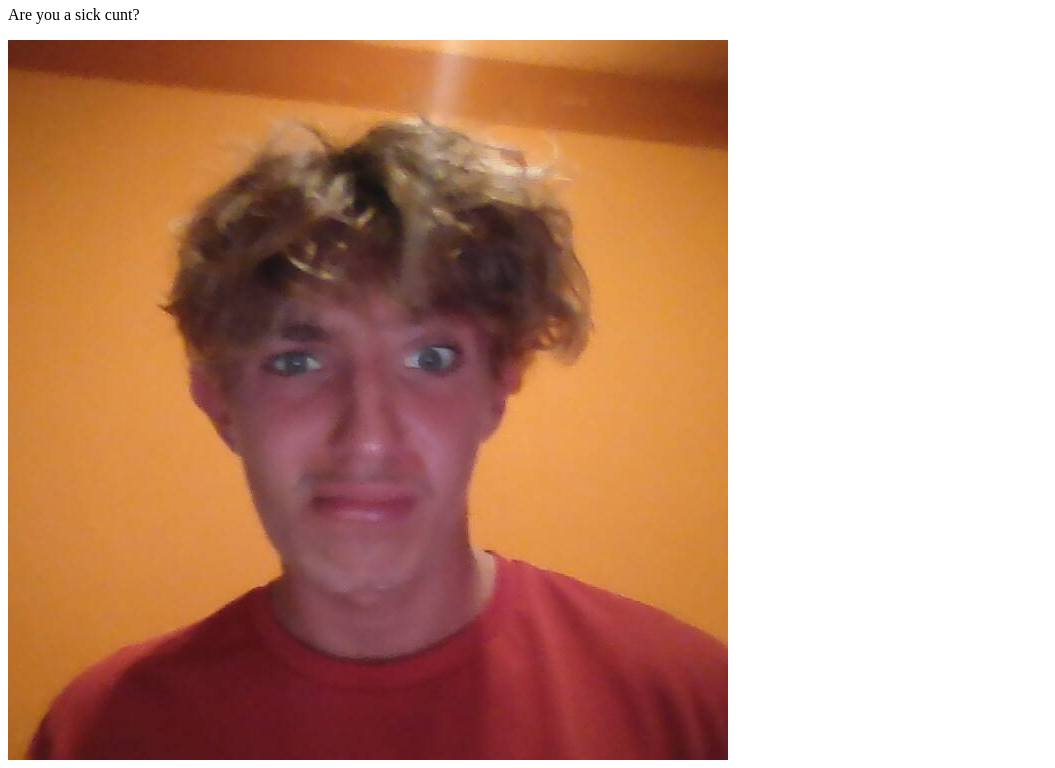
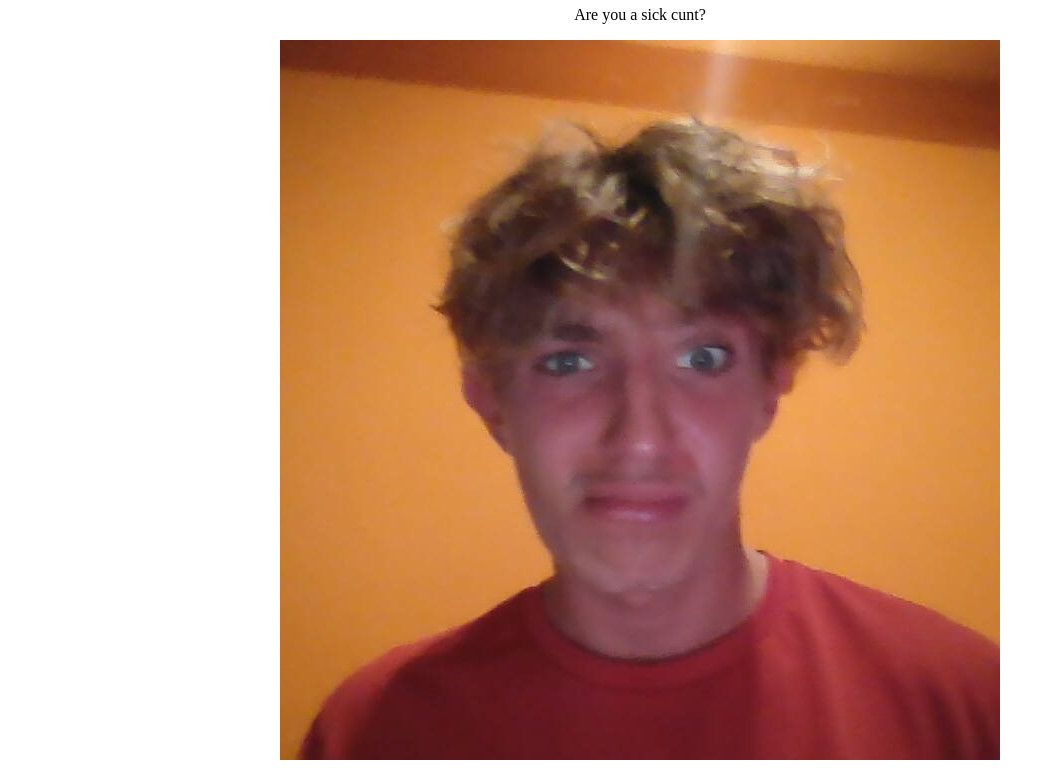
Before and after one commit to KaiHarris1/KaiHarris1.github.io, a plain HTML site: page index.html in a window 1280 px wide. Shown: the part 60-828 px from the top of the page, without its empty margins (0-1055 px from the left). Drawn offline with Linux system fonts and the light colour scheme.

Commit message:
Center the elements in the main page

```diff
--- a/index.css
+++ b/index.css
@@ -0,0 +1,3 @@
+body {
+    text-align: center;
+}
--- a/index.html
+++ b/index.html
@@ -1,9 +1,12 @@
 <html>
+  <head>
+    <link rel="stylesheet" href="./index.css">
+  </head>
 
-<body>
-  <h1>Kai Harris</h1>
-  <p>Are you a sick cunt?</p>
-  <img src="./kai-photo.jpg" />
-</body>
+  <body>
+    <h1>Kai Harris</h1>
+    <p>Are you a sick cunt?</p>
+    <img src="./kai-photo.jpg" />
+  </body>
 
 </html>
```
